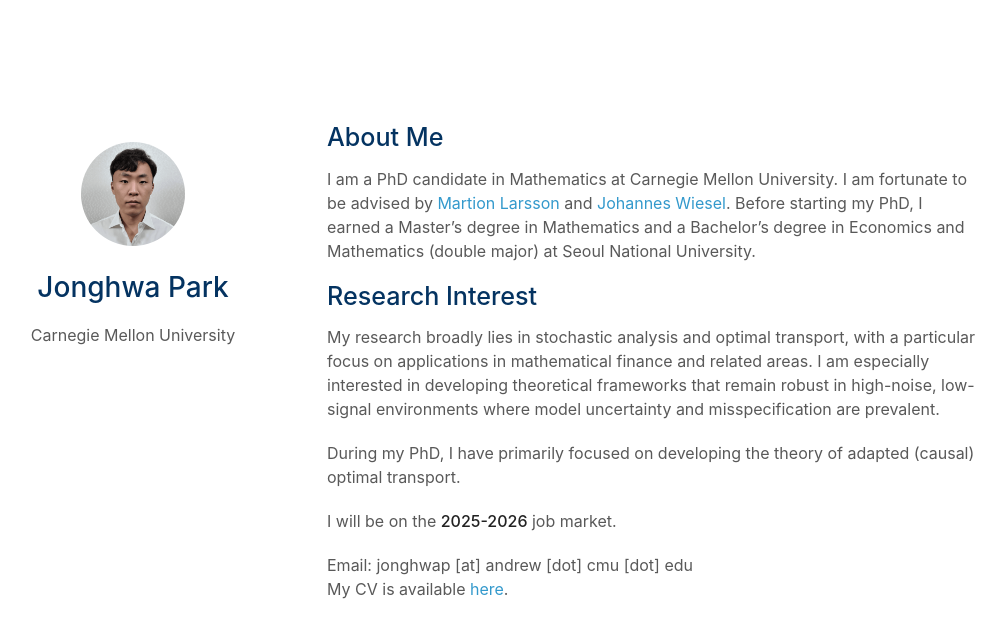
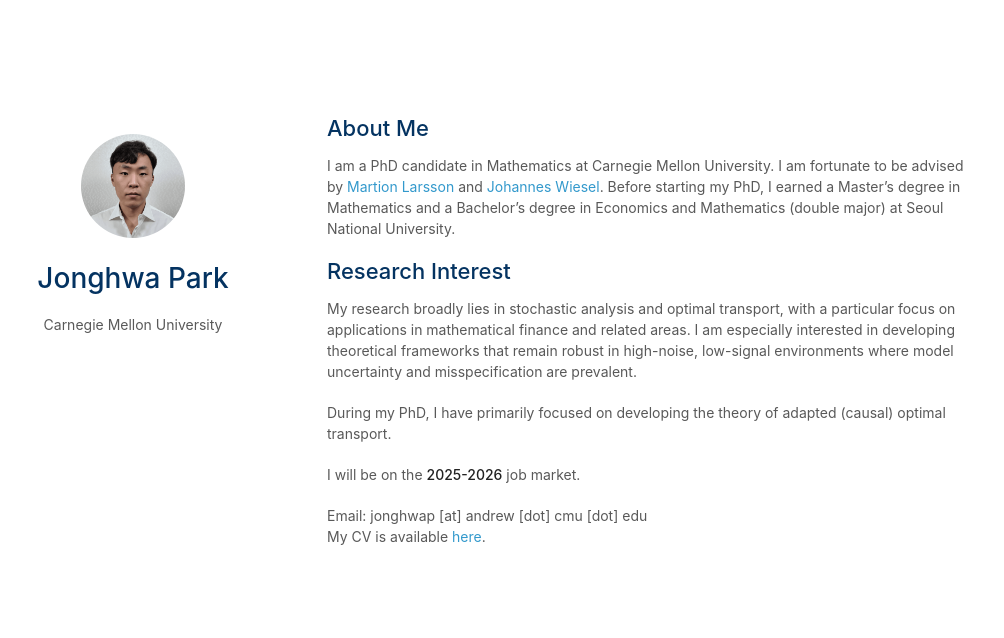
Before and after one commit to Jonghwap/Jonghwap.github.io, a Jekyll site: the page built from index.md, in a window 1280 px wide. Shown: the top 638 px of the page, without its empty margins (143-1147 px from the left). Built offline with Jekyll 4.4.1, drawn with Linux system fonts in a browser that asks for light colours; a style sheet for code colours, icons or effects is not loaded; our own code applies the rules of GitHub Pages for plain Markdown files.

Commit message:
Update font_sans_serif.css

```diff
--- a/assets/css/font_sans_serif.css
+++ b/assets/css/font_sans_serif.css
@@ -1,7 +1,7 @@
 body {
     background-color: #fff;
     padding:50px;
-    font: 16px/1.5 -apple-system, BlinkMacSystemFont, "Segoe UI", Roboto, Oxygen, Ubuntu, Cantarell, "Fira Sans", "Droid Sans", "Helvetica Neue", Arial, sans-serif, "Apple Color Emoji", "Segoe UI Emoji", "Segoe UI Symbol";
+    font: 14px/1.5 -apple-system, BlinkMacSystemFont, "Segoe UI", Roboto, Oxygen, Ubuntu, Cantarell, "Fira Sans", "Droid Sans", "Helvetica Neue", Arial, sans-serif, "Apple Color Emoji", "Segoe UI Emoji", "Segoe UI Symbol";
     color:#595959;
     font-weight:400;
   }
```
